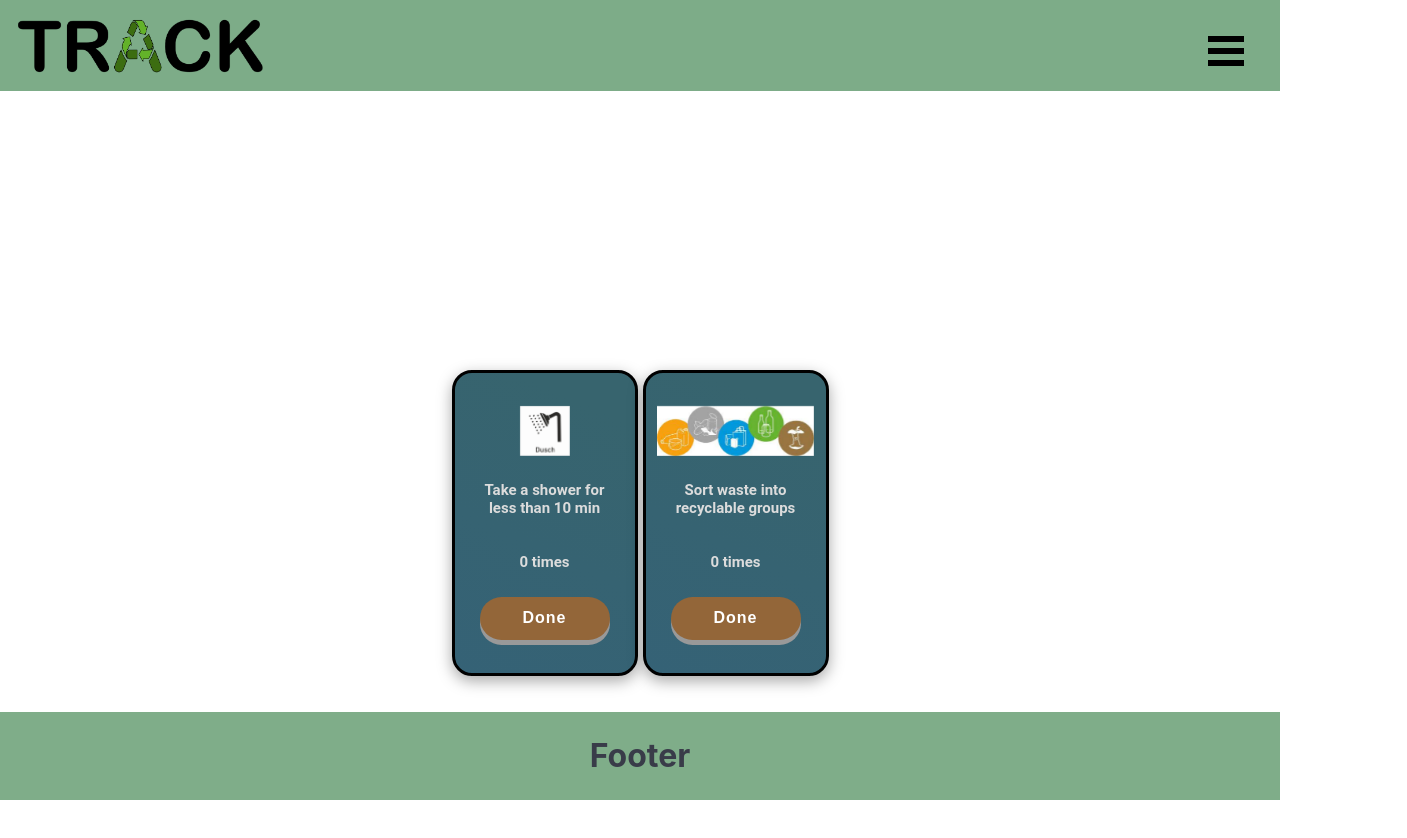
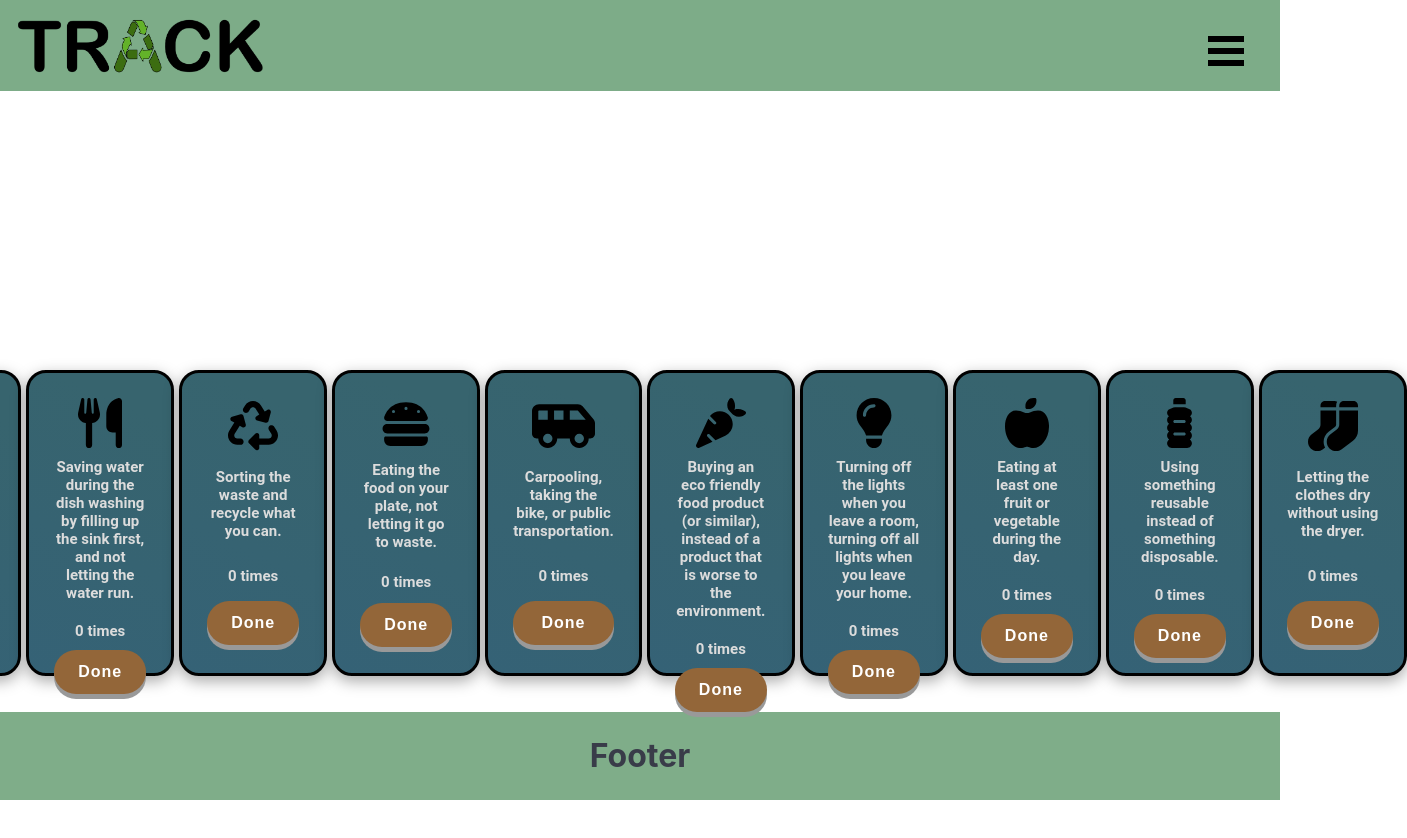
Before and after one commit to wwwilma/dat257, a React (Create React App) app in the folder dat257/: page / in a window 1280 px wide. Shown: the top 838 px of the page, 1407 px wide, since content can reach past the window. Built offline with nearby package versions, Linux system fonts and the light colour scheme.

Commit message:
update cardgrid with standard view cards

```diff
--- a/dat257/src/CardGrid.js
+++ b/dat257/src/CardGrid.js
@@ -1,17 +1,59 @@
-
 import React from "react";
 import Card from "./Card";
 import "./Card.css";
+import faTeethOpen from "./img/teeth-open-solid.svg";
+import faUtensils from "./img/utensils-solid.svg";
+import faRecycle from "./img/recycle-solid.svg";
+import faBurger from "./img/burger-solid.svg";
+import faVanShuttle from "./img/van-shuttle-solid.svg";
+import faCarrot from "./img/carrot-solid.svg";
+import faLightbulb from "./img/lightbulb-solid.svg";
+import faAppleWhole from "./img/apple-whole-solid.svg";
+import faBottleWater from "./img/bottle-water-solid.svg";
+import faSocks from "./img/socks-solid.svg"
+
 
 export default function CardGrid() {
     const cardData = [
         {
-            imgSrc: require("./img/shower.png"),
-            title: "Take a shower for less than 10 min",
+            imgRef: faTeethOpen,
+            title: "Turning off the water when brushing your teeth.",
         },
         {
-            imgSrc: require("./img/sortWaste.jpg"),
-            title: "Sort waste into recyclable groups",
+            imgSrc: faUtensils,
+            title: "Saving water during the dish washing by filling up the sink first, and not letting the water run.",
+        },
+        {
+            imgSrc: faRecycle,
+            title: "Sorting the waste and recycle what you can.",
+        },
+        {
+            imgSrc: faBurger,
+            title: "Eating the food on your plate, not letting it go to waste.",
+        },
+        {
+            imgSrc: faVanShuttle,
+            title: "Carpooling, taking the bike, or public transportation.",
+        },
+        {
+            imgSrc: faCarrot,
+            title: "Buying an eco friendly food product (or similar), instead of a product that is worse to the environment.",
+        },
+        {
+            imgSrc: faLightbulb,
+            title: "Turning off the lights when you leave a room, turning off all lights when you leave your home.",
+        },
+        {
+            imgSrc: faAppleWhole,
+            title: "Eating at least one fruit or vegetable during the day.",
+        },
+        {
+            imgSrc: faBottleWater,
+            title: "Using something reusable instead of something disposable.",
+        },
+        {
+            imgSrc: faSocks,
+            title: "Letting the clothes dry without using the dryer.",
         },
     ];
 
```
